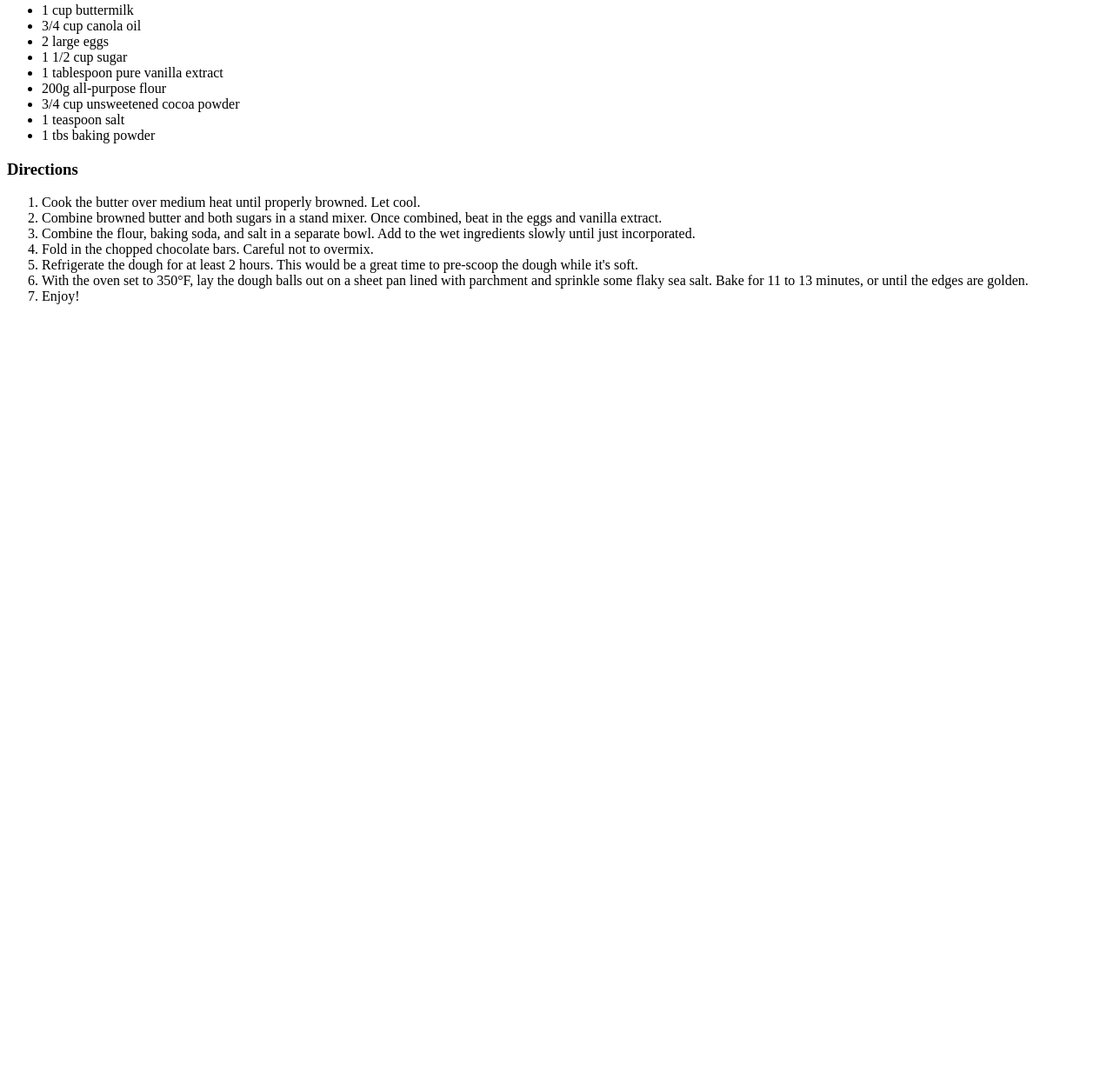
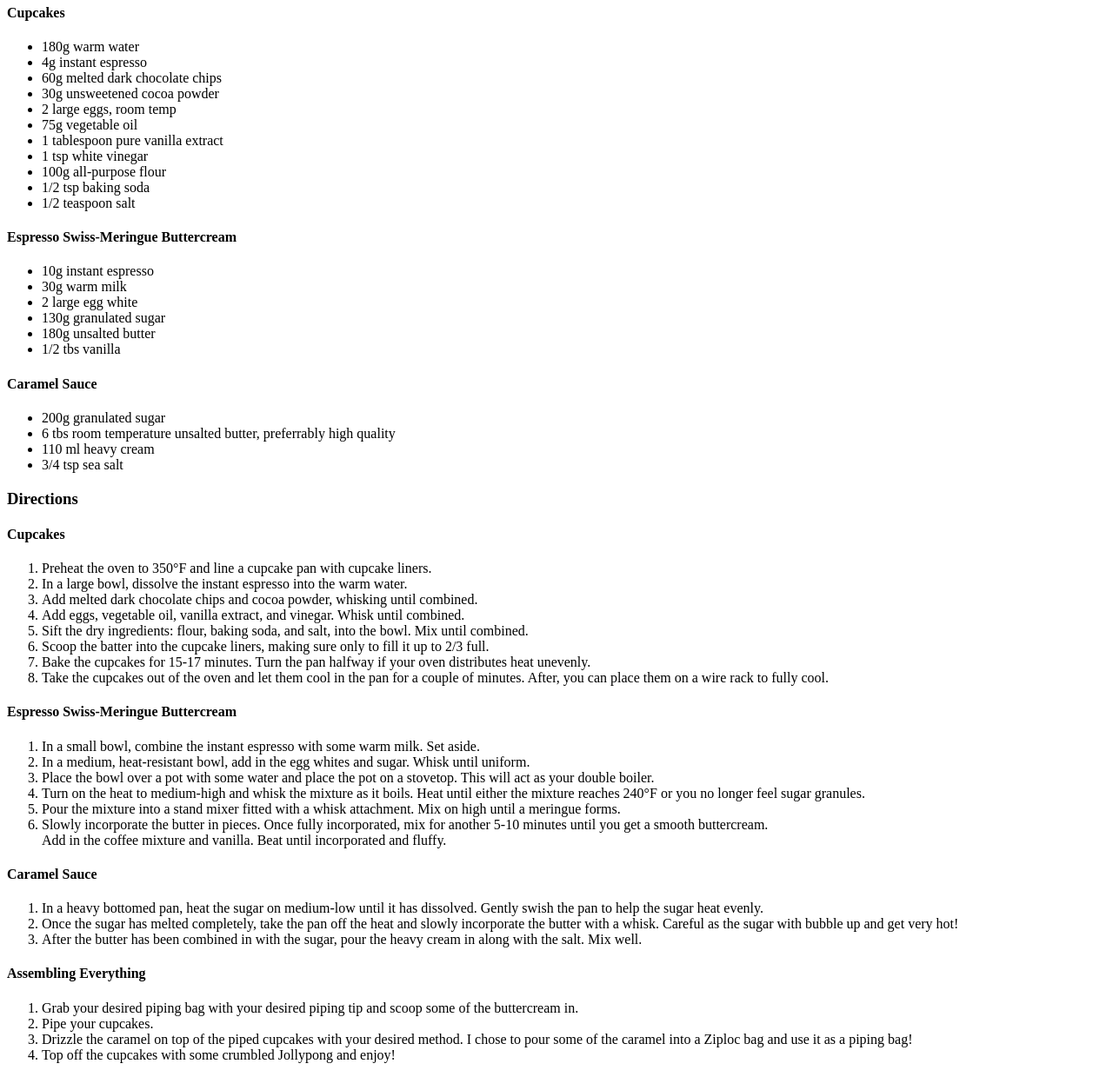
Before and after one commit to nicolekim03/personal-baking-website, a plain HTML site: page recipes/jollypongcups.html in a window 1280 px wide. Shown: the part 291-1530 px from the top of the page at 87% size. Before the commit the page ends 800 px from the top, so only its background shows below. Drawn offline with Linux system fonts and the light colour scheme.

Commit message:
Added more info for jollypong file
More information just as more ingredients and directions to finish
the recipe page.

```diff
--- a/recipes/jollypongcups.html
+++ b/recipes/jollypongcups.html
@@ -2,11 +2,11 @@
 <html lang="en">
     <head>
         <meta charset="UTF-8"
-        <title>Sea Salt Chocolate Chunk Cookies</title>
+        <title>Jollypong Cupcakes</title>
     </head>
 
     <body>
-        <h1>JollyPong Cupcakes</h1>
+        <h1>Jollypong Cupcakes</h1>
             <!-- insert image here w similar dimensions as cookie recipe -->
             <h3>Description</h3>
             <p>An all too familiar snack for those who grew up in Korean households, Jollypong is sure a crowd favorite for many,
@@ -18,34 +18,83 @@
             <!-- should add disclaimer for jollypong going stale if left out too long -->
 
             <h3>Ingredients</h3>
+            <h4>Cupcakes</h4>
+            <ul>
+                    <li>180g warm water</li>
+                    <li>4g instant espresso</li>
+                    <li>60g melted dark chocolate chips</li>
+                    <li>30g unsweetened cocoa powder</li>
+                    <li>2 large eggs, room temp</li>
+                    <li>75g vegetable oil</li>
+                    <li>1 tablespoon pure vanilla extract</li>
+                    <li>1 tsp white vinegar</li>
+                    <li>100g all-purpose flour</li>
+                    <li>1/2 tsp baking soda</li>
+                    <li>1/2 teaspoon salt</li>
+                </ul>
+                <h4>Espresso Swiss-Meringue Buttercream</h4>
                 <ul>
-                    <li>1 cup buttermilk</li>
-                    <li>3/4 cup canola oil</li>
-                    <li>2 large eggs</li>
-                    <li>1 1/2 cup sugar</li>
-                    <li>1 tablespoon pure vanilla extract</li>
-                    <li>200g all-purpose flour</li>
-                    <li>3/4 cup unsweetened cocoa powder</li>
-                    <li>1 teaspoon salt</li>
-                    <li>1 tbs baking powder</li>
+                    <li>10g instant espresso</li>
+                    <li>30g warm milk</li>
+                    <li>2 large egg white</li>
+                    <li>130g granulated sugar</li>
+                    <li>180g unsalted butter</li>
+                    <li>1/2 tbs vanilla</li>
                 </ul>
-
+                <h4>Caramel Sauce</h4>
+                <ul>
+                    <li>200g granulated sugar</li>
+                    <li>6 tbs room temperature unsalted butter, preferrably high quality</li>
+                    <li>110 ml heavy cream</li>
+                    <li>3/4 tsp sea salt</li>
+                </ul>
             <h3>Directions</h3>
+            <h4>Cupcakes</h4>
+            <!-- once learned, change subheadings for each part into diff color and font maybe? -->
                 <ol>
-                    <li>Cook the butter over medium heat until properly browned. Let cool.</li>
-                    <li>Combine browned butter and both sugars in a stand mixer.
-                        Once combined, beat in the eggs and vanilla extract.</li>
-                    <li>Combine the flour, baking soda, and salt in a separate bowl. Add to
-                        the wet ingredients slowly until just incorporated.</li>
-                    <li>Fold in the chopped chocolate bars. Careful not to overmix.</li>
-                    <li>Refrigerate the dough for at least 2 hours. This would be a great
-                        time to pre-scoop the dough while it's soft.</li>
-                    <li>With the oven set to 350°F, lay the dough balls out on a sheet pan
-                        lined with parchment and sprinkle some flaky sea salt. Bake for
-                        11 to 13 minutes, or until the edges are golden.</li>
-                    <li>Enjoy!</li>
+                    <li>Preheat the oven to 350°F and line a cupcake pan with cupcake liners.</li>
+                    <li>In a large bowl, dissolve the instant espresso into the warm water.</li>
+                    <li>Add melted dark chocolate chips and cocoa powder, whisking until combined.</li>
+                    <li>Add eggs, vegetable oil, vanilla extract, and vinegar. Whisk until combined.</li>
+                    <li>Sift the dry ingredients: flour, baking soda, and salt, into the bowl. Mix until combined.</li>
+                    <li>Scoop the batter into the cupcake liners, making sure only to fill it up to 2/3 full.</li>
+                    <li>Bake the cupcakes for 15-17 minutes. Turn the pan halfway if your oven distributes heat unevenly.</li>
+                    <li>Take the cupcakes out of the oven and let them cool in the pan for a couple of minutes.
+                        After, you can place them on a wire rack to fully cool.
+                    </li>
                 </ol>
-
-
+            <h4>Espresso Swiss-Meringue Buttercream</h4>
+                <ol>
+                    <li>In a small bowl, combine the instant espresso with some warm milk. Set aside.</li>
+                    <li>In a medium, heat-resistant bowl, add in the egg whites and sugar. Whisk until uniform.</li>
+                    <li>Place the bowl over a pot with some water and place the pot on a stovetop. This will act
+                         as your double boiler.</li>
+                    <li>Turn on the heat to medium-high and whisk the mixture as it boils. Heat until either the
+                        mixture reaches 240°F or you no longer feel sugar granules.
+                    </li>
+                    <li>Pour the mixture into a stand mixer fitted with a whisk attachment. Mix on high until a meringue forms.</li>
+                    <li>Slowly incorporate the butter in pieces. Once fully incorporated, mix for another 5-10 minutes
+                        until you get a smooth buttercream.
+                    </li>Add in the coffee mixture and vanilla. Beat until incorporated and fluffy.</li>
+                </ol>
+            <h4>Caramel Sauce</h4>
+                <ol>
+                    <li>In a heavy bottomed pan, heat the sugar on medium-low until it has dissolved. Gently
+                        swish the pan to help the sugar heat evenly.
+                    </li>
+                    <li>Once the sugar has melted completely, take the pan off the heat and slowly incorporate the butter
+                        with a whisk. Careful as the sugar with bubble up and get very hot!
+                    </li>
+                    <li>After the butter has been combined in with the sugar, pour the heavy cream in along with the salt. Mix well.</li>
+                </ol>
+            <h4>Assembling Everything</h4>
+                <ol>
+                    <li>Grab your desired piping bag with your desired piping tip and scoop some of the buttercream in.</li>
+                    <li>Pipe your cupcakes.</li>
+                    <li>Drizzle the caramel on top of the piped cupcakes with your desired method. I chose to pour some of the caramel
+                        into a Ziploc bag and use it as a piping bag!
+                    </li>
+                    <li>Top off the cupcakes with some crumbled Jollypong and enjoy!</li>
+                </ol>
     </body>
 </html>
```
